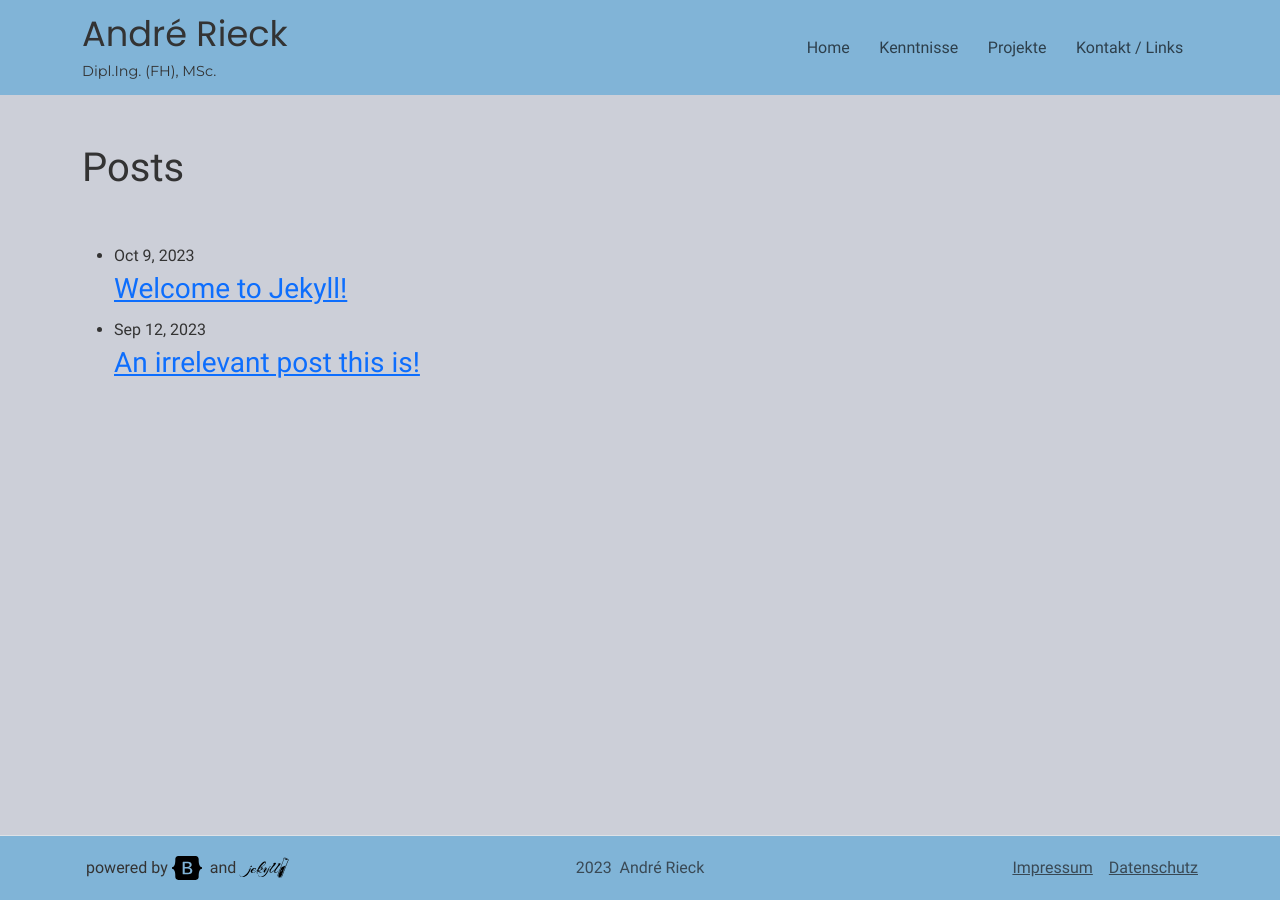
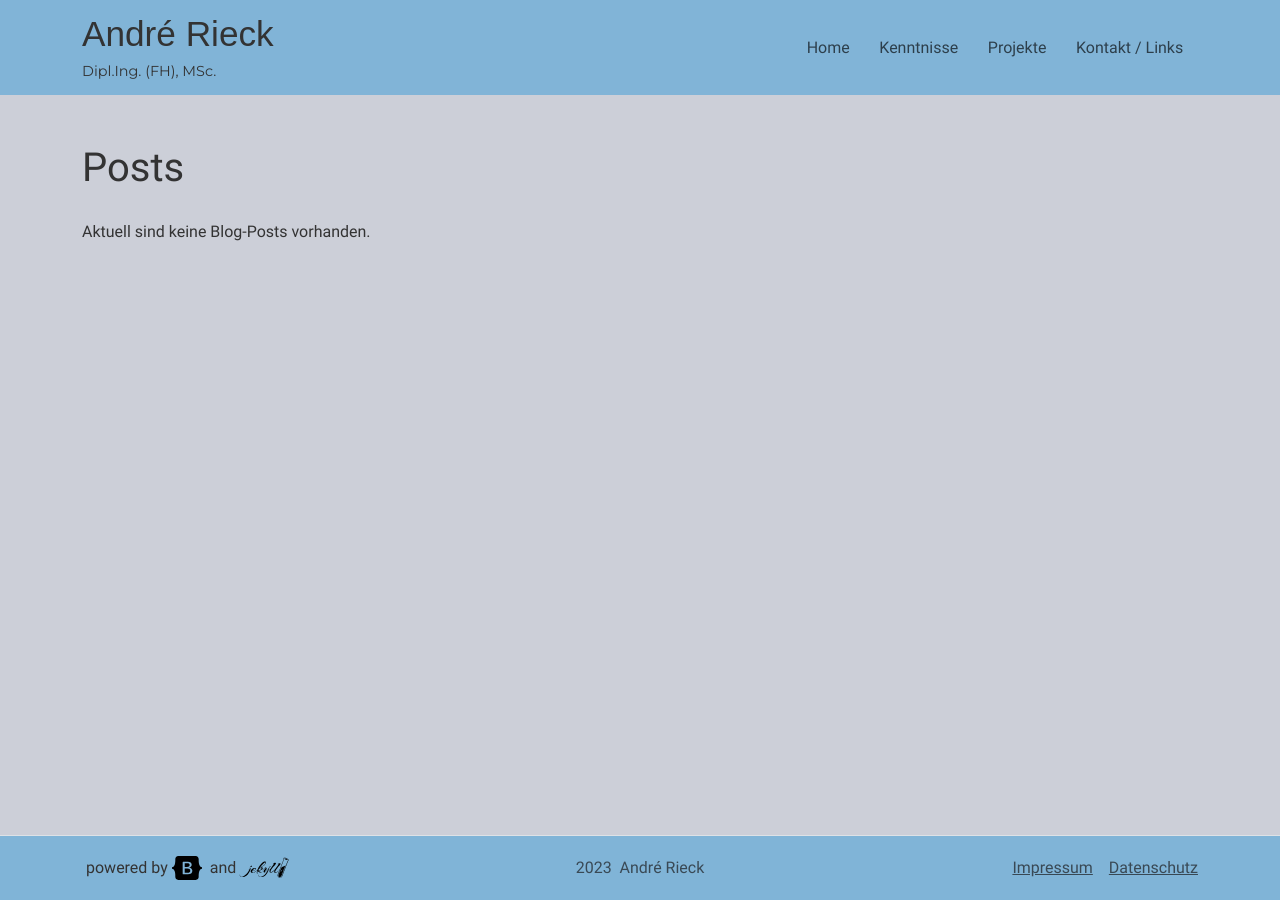
Before and after one commit to riandree/andre-rieck, a Jekyll site: the page built from site/pages/posts.markdown, in a window 1280 px wide. Built offline with Jekyll 4.4.1, drawn with Linux system fonts in a browser that asks for light colours.

Commit message:
prepared Blog

```diff
--- a/site/_config.yml
+++ b/site/_config.yml
@@ -34,6 +34,7 @@
 footer_company_name: André Rieck
 year_site_created: 2023
 
+show_excerpts: true
 # status_image: under-construction.png
 
 # Build settings
--- a/site/_data/navigation.yml
+++ b/site/_data/navigation.yml
@@ -4,5 +4,7 @@
   url: /skills.html
 - name: Projekte
   url: /projects.html
+#- name: Blog
+#  url: /posts.html
 - name: Kontakt / Links
   url: /kontakt.html
--- a/site/_layouts/base.html
+++ b/site/_layouts/base.html
@@ -21,7 +21,7 @@
 
     <!-- Content -->
     {% if page.title %}
-        <h1 class="container-lg mt-5 mb-5">{{ page.title }}</h1>
+        <h1 class="container-lg mt-5 mb-4">{{ page.title }}</h1>
     {% endif %}
     <article class="container-lg lh-lg">
         {{ content }}
--- /dev/null
+++ b/site/_layouts/post.html
@@ -0,0 +1,4 @@
+---
+layout: base
+---
+{{ content }}
--- a/site/_layouts/posts.html
+++ b/site/_layouts/posts.html
@@ -12,24 +12,28 @@
       {% assign posts = site.posts %}
     {% endif %}
 
-
-    {%- if posts.size > 0 -%}
+    <!-- FixME if posts.size > 0 -->
+    <span>Aktuell sind keine Blog-Posts vorhanden.</span>
+    {%- if posts.size > 9990 -%}
       {%- if page.list_title -%}
         <h2 class="post-list-heading">{{ page.list_title }}</h2>
       {%- endif -%}
-      <ul class="post-list">
-        {%- assign date_format = site.minima.date_format | default: "%b %-d, %Y" -%}
+      <ul class="post-list d-flex flex-wrap">
+        {%- assign date_format = "%d.%m.%Y" -%}
         {%- for post in posts -%}
         <li>
-          <span class="post-meta">{{ post.date | date: date_format }}</span>
-          <h3>
-            <a class="post-link" href="{{ post.url | relative_url }}">
-              {{ post.title | escape }}
-            </a>
-          </h3>
-          {%- if site.show_excerpts -%}
-            {{ post.excerpt }}
-          {%- endif -%}
+          <div class="card mb-3" style="width: 18rem;">
+            <div class="card-body">
+              <h5 class="card-title">{{ post.title | escape }}</h5>
+              <h6 class="card-subtitle mb-2 text-body-secondary"><span class="post-meta">{{ post.date | date: date_format }}</span></h6>
+              {%- if site.show_excerpts -%}
+                <p class="card-text">{{ post.excerpt }}</p>
+              {%- endif -%}
+              <a class="card-link" href="{{ post.url | relative_url }}">
+                {{ post.title | escape }}
+              </a>
+            </div>
+          </div>
         </li>
         {%- endfor -%}
       </ul>
--- a/site/assets/styles/style.scss
+++ b/site/assets/styles/style.scss
@@ -5,6 +5,7 @@
 :root {
     --bs-body-color: #333333;
     --header-bg-color: rgba(116, 176, 216, 0.85);
+    --dark-bg-color: rgba(116, 176, 216, 1);
     --highlight-color: orange;
 }
 
@@ -77,11 +78,11 @@
         text-decoration: none;
         color: var(--bs-body-color);
         &.nav-headline {
-            font-family: Poppins;
+            font-family: Poppin, sans-serif;
             font-size: 2.2rem;
         }
         &.nav-subline {
-            font-family: Montserrat;
+            font-family: Montserrat, sans-serif;
             font-size: 0.9rem;
         }
     }
@@ -111,3 +112,13 @@
     }
 
 }
+
+ul.post-list {
+    list-style-type: none;
+    li {
+        margin: 1rem;
+    }
+    .card-body {
+        background-color: #BDBFCB;
+    }
+}
```
Also changed, not shown: site/_posts/2023-10-09-welcome-to-jekyll copy 2.markdown (added, +30 -0 lines), site/_posts/2023-10-09-welcome-to-jekyll copy 3.markdown (added, +30 -0 lines), site/_posts/2023-10-09-welcome-to-jekyll copy 4.markdown (added, +30 -0 lines), site/_posts/2023-10-09-welcome-to-jekyll copy 5.markdown (added, +30 -0 lines), site/_posts/2023-10-09-welcome-to-jekyll copy.markdown (added, +30 -0 lines), site/_posts/2023-12-09-this-is-not-relevant copy 2.markdown (added, +29 -0 lines), site/_posts/2023-12-09-this-is-not-relevant copy 3.markdown (added, +29 -0 lines), site/_posts/2023-12-09-this-is-not-relevant copy.markdown (added, +29 -0 lines).
